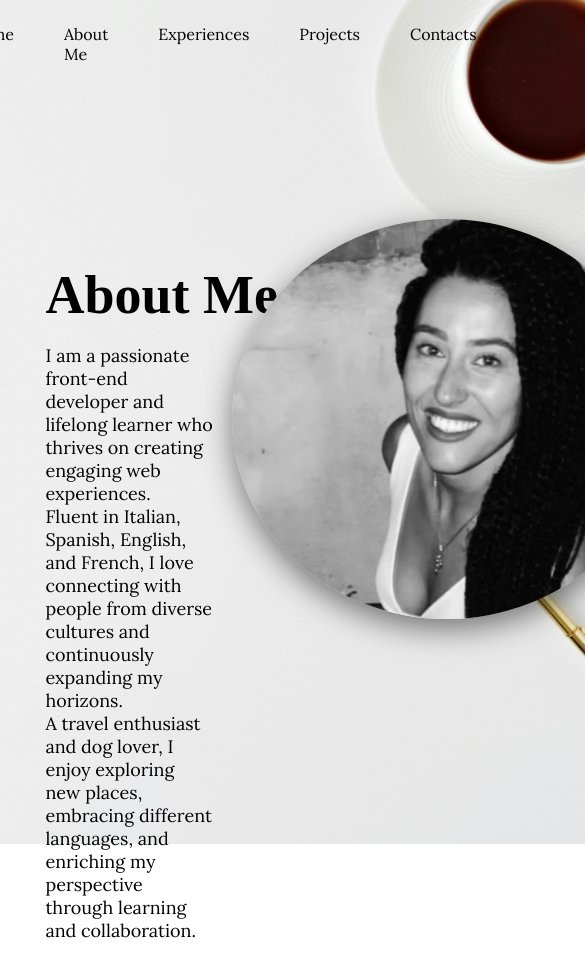
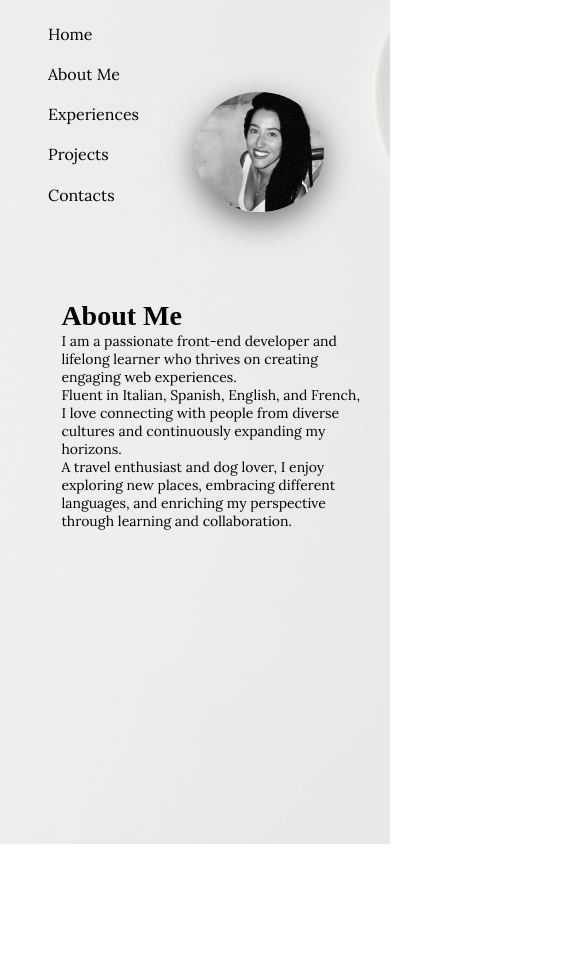
Before and after one commit to D-Fariello/Projet12OC-, a React (Vite) app: page /AboutMe in a window 390 px wide. Shown: the top 960 px of the page, 585 px wide, since content can reach past the window. After the commit the page ends 852 px from the top, so only its background shows below. Built offline with nearby package versions, Linux system fonts and the light colour scheme; a web font is replaced by a local one.

Commit message:
style: Mobile style for Home and AboutMe

```diff
--- a/style/_base.scss
+++ b/style/_base.scss
@@ -377,3 +377,95 @@ img.about-me-image {
     cursor: pointer;
   }
 }
+
+
+/* Responsive Breakpoints */
+@media (max-width: 768px) {
+  /////////////////////////////////////* Mobile styles */
+ .home-page{
+  top: 60%;
+
+
+  h1.home-title {
+    font-size: 2.5em;
+  }
+
+  p.home-paragraph {
+    font-size: 1em;
+  }
+}
+
+  .navbar{
+    justify-content: start;
+   ul.navbar-links {
+    gap: 20px;
+    flex-direction: column;
+  }
+}
+
+
+//// About Me Page (MOBILE)
+
+  #about-me {
+    margin: 1rem;
+    font-size: 14px;
+    top: 30%;
+
+    .about-me-title {
+      font-size: 2em;
+      margin-bottom: 0;
+  }
+
+    p.about-me-paragraph{
+      position: relative;
+      margin: 0;
+
+    }
+  }
+
+  img.about-me-image {
+    height: 120px;
+    left: 50%;
+    top: 10%;
+  }
+}
+
+@media (min-width: 769px) and (max-width: 1024px) {
+  /* Tablet styles */
+  h1.home-title {
+    font-size: 3em;
+  }
+
+  p.home-paragraph {
+    font-size: 1.2em;
+  }
+
+  .navbar ul.navbar-links {
+    gap: 30px;
+  }
+
+  img.about-me-image {
+    height: 300px;
+  }
+
+  .project-card {
+    width: 200px;
+    height: 180px;
+  }
+}
+
+@media (min-width: 1025px) and (max-width: 1440px) {
+  /* Desktop styles (if needed) */
+  .navbar ul.navbar-links {
+    gap: 50px;
+  }
+
+  img.about-me-image {
+    height: 400px;
+  }
+
+  .project-card {
+    width: 230px;
+    height: 200px;
+  }
+}
```
Also changed, not shown: 1 other file (tests, documents, lock files or other folders).
